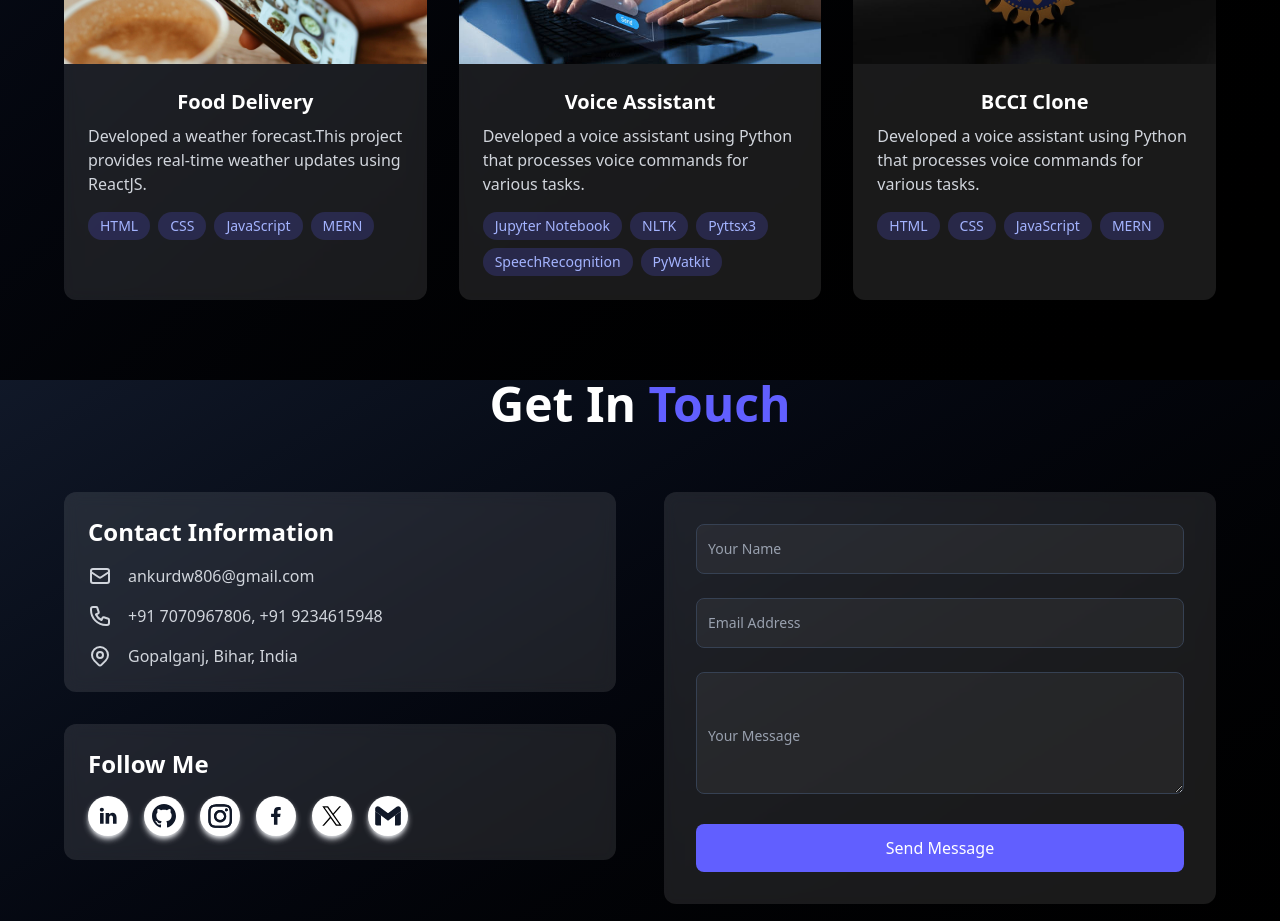
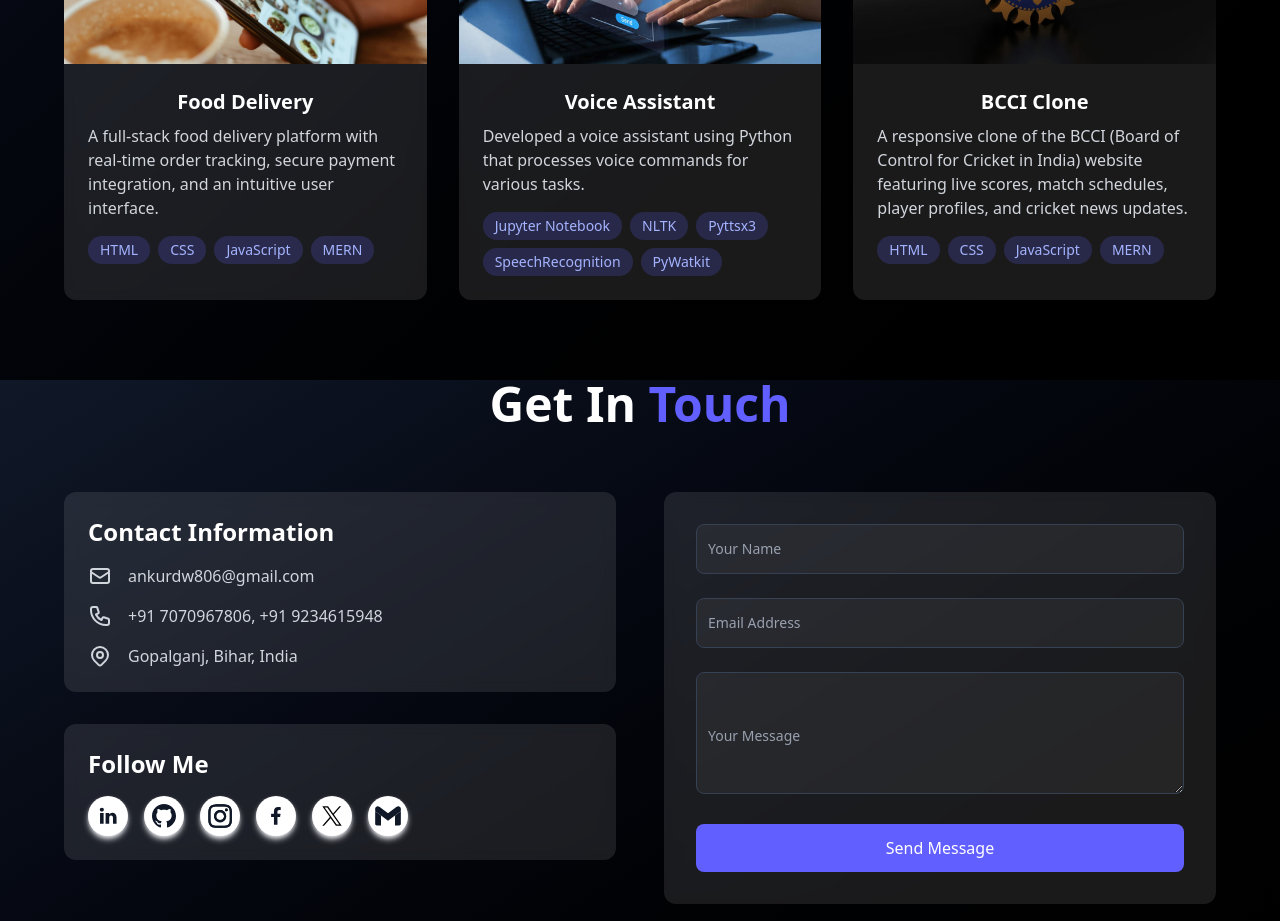
Before and after one commit to Ankurkumar45/Portfolio, a React (Vite) app: page / in a window 1280 px wide. Shown: the part 2380-3301 px from the top of the page. Built offline with nearby package versions, Linux system fonts and the light colour scheme.

Commit message:
Third changes

```diff
--- a/src/components/Projects.jsx
+++ b/src/components/Projects.jsx
@@ -34,7 +34,7 @@ const Projects = ({ lightMode, setLightMode }) => {
         },
         {
             title: "Food Delivery",
-            description: "Developed a weather forecast.This project provides real-time weather updates using ReactJS.",
+            description: "A full-stack food delivery platform with real-time order tracking, secure payment integration, and an intuitive user interface.",
             image: `${project04}`,
             tech: ["HTML", "CSS", "JavaScript", "MERN"],
             liveDemo: "https://ankurkumar45.github.io/food/pro/index.html",
@@ -50,7 +50,7 @@ const Projects = ({ lightMode, setLightMode }) => {
         },
         {
             title: "BCCI Clone",
-            description: "Developed a voice assistant using Python that processes voice commands for various tasks.",
+            description: "A responsive clone of the BCCI (Board of Control for Cricket in India) website featuring live scores, match schedules, player profiles, and cricket news updates.",
             image: `${project06}`,
             tech: ["HTML", "CSS", "JavaScript", "MERN"],
             liveDemo: "https://ankurkumar45.github.io/projects/project-01/Index.html",
@@ -78,7 +78,7 @@ const Projects = ({ lightMode, setLightMode }) => {
                                 <div className="absolute inset-0 bg-black/50 opacity-0 group-hover:opacity-100 transition-opacity duration-300 flex items-center justify-center">
                                     <div className="flex gap-4">
                                         <a href={project.liveDemo} target="_blank" rel="noopener noreferrer"
-                                            className="demo-btn1 bg-indigo-500 text-white px-4 py-2 rounded-lg hover:bg-indigo-600 transition-colors">
+                                            className="bg-indigo-500 text-white px-4 py-2 rounded-lg hover:bg-indigo-600 transition-colors">
                                             Live Demo
                                         </a>
                                         <a href={project.github} target="_blank" rel="noopener noreferrer"
```
